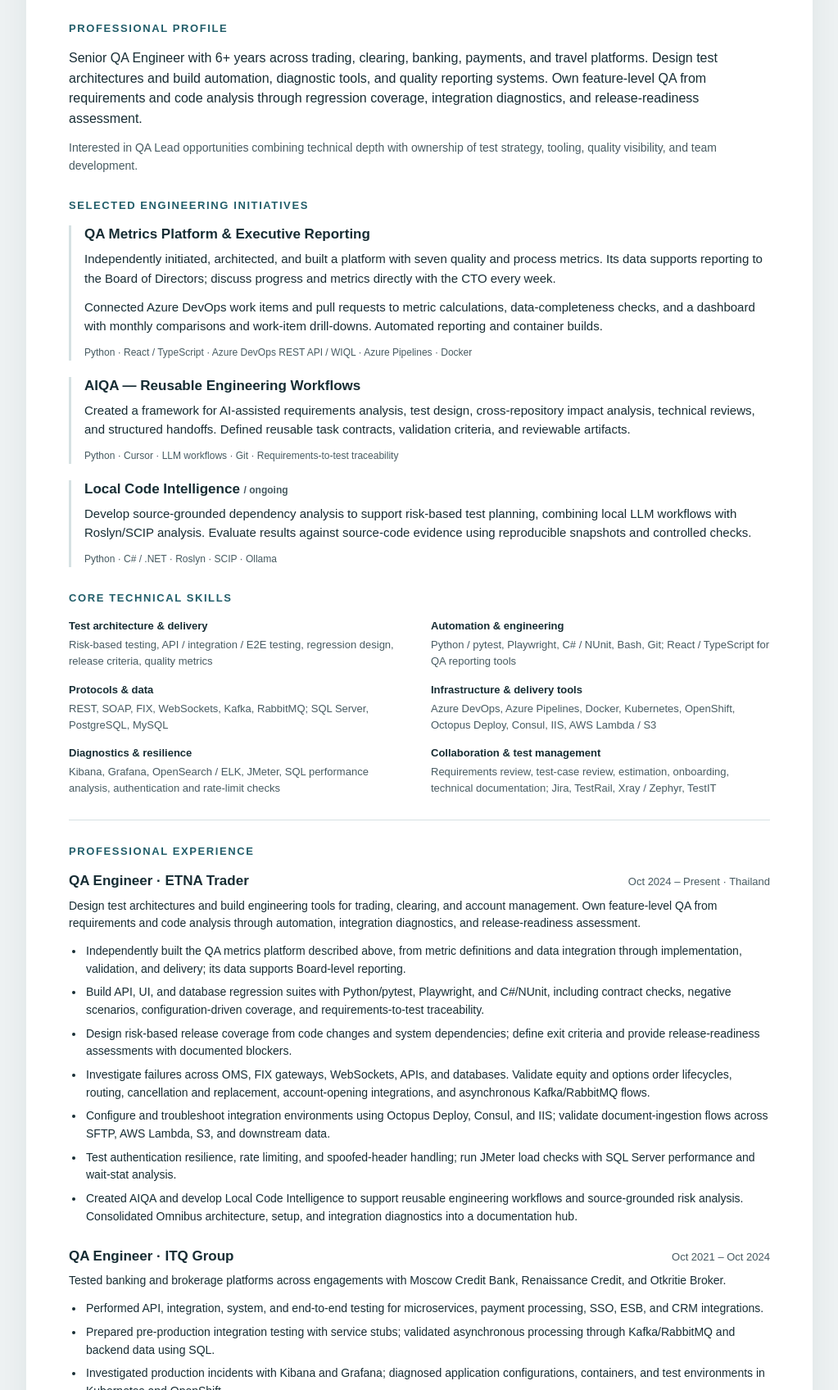
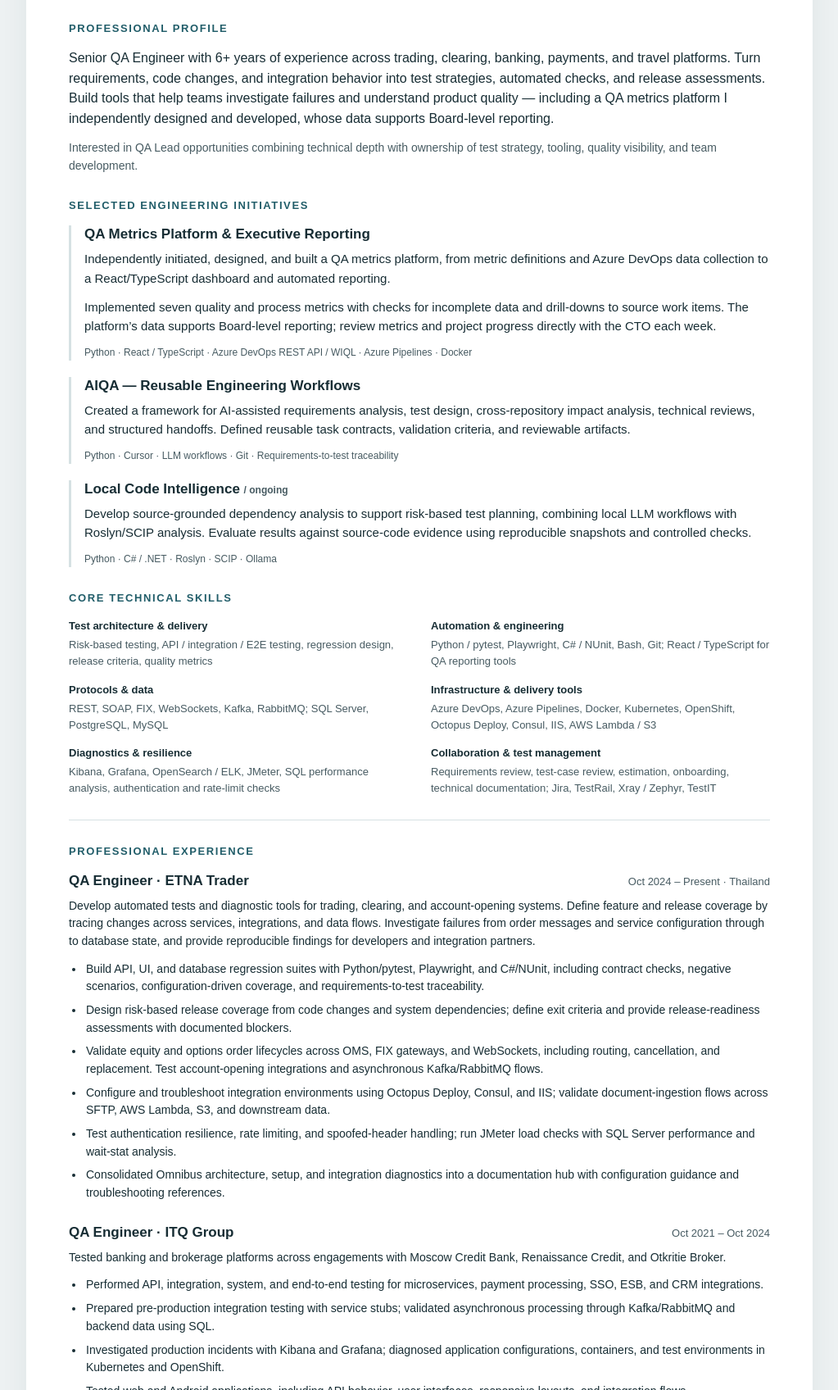
Before and after one commit to tombelial666/resume, a plain HTML site: page index.html in a window 1280 px wide. Shown: the part 335-2031 px from the top of the page at 82% size, without its empty margins (128-1151 px from the left). Drawn offline with Linux system fonts and the light colour scheme.

Commit message:
Clarify resume wording and remove repeated project descriptions

```diff
--- a/index.html
+++ b/index.html
@@ -69,10 +69,10 @@ h1 { font-size: 27pt; }
 .contact { flex-direction: row; margin-top: 12px; gap: 4px 14px; font-size: 9pt; }
 h2 { font-size: 10pt; margin-bottom: 10px; }
 h3 { font-size: 12pt; }
-section { margin-top: 16px; }
-.summary { font-size: 11pt; }
+section { margin-top: 12px; }
+.summary { font-size: 10.5pt; }
 .target, .job p, li { font-size: 10pt; }
-.project { margin-bottom: 14px; break-inside: avoid; }
+.project { margin-bottom: 10px; break-inside: avoid; }
 .stack { font-size: 8.5pt; }
 .skills { grid-template-columns: 1fr 1fr; gap: 10px 22px; }
 dt, dd { font-size: 9pt; }
@@ -104,15 +104,15 @@ a { text-decoration: none; color: inherit; }
 </header>
 <section aria-labelledby="profile-heading">
 <h2 id="profile-heading">Professional profile</h2>
-<p class="summary">Senior QA Engineer with 6+ years across trading, clearing, banking, payments, and travel platforms. Design test architectures and build automation, diagnostic tools, and quality reporting systems. Own feature-level QA from requirements and code analysis through regression coverage, integration diagnostics, and release-readiness assessment.</p>
+<p class="summary">Senior QA Engineer with 6+ years of experience across trading, clearing, banking, payments, and travel platforms. Turn requirements, code changes, and integration behavior into test strategies, automated checks, and release assessments. Build tools that help teams investigate failures and understand product quality — including a QA metrics platform I independently designed and developed, whose data supports Board-level reporting.</p>
 <p class="target">Interested in QA Lead opportunities combining technical depth with ownership of test strategy, tooling, quality visibility, and team development.</p>
 </section>
 <section aria-labelledby="projects-heading">
 <h2 id="projects-heading">Selected engineering initiatives</h2>
 <article class="project">
 <h3>QA Metrics Platform &amp; Executive Reporting</h3>
-<p>Independently initiated, architected, and built a platform with seven quality and process metrics. Its data supports reporting to the Board of Directors; discuss progress and metrics directly with the CTO every week.</p>
-<p>Connected Azure DevOps work items and pull requests to metric calculations, data-completeness checks, and a dashboard with monthly comparisons and work-item drill-downs. Automated reporting and container builds.</p>
+<p>Independently initiated, designed, and built a QA metrics platform, from metric definitions and Azure DevOps data collection to a React/TypeScript dashboard and automated reporting.</p>
+<p>Implemented seven quality and process metrics with checks for incomplete data and drill-downs to source work items. The platform’s data supports Board-level reporting; review metrics and project progress directly with the CTO each week.</p>
 <p class="stack">Python · React / TypeScript · Azure DevOps REST API / WIQL · Azure Pipelines · Docker</p>
 </article>
 <article class="project">
@@ -141,15 +141,14 @@ a { text-decoration: none; color: inherit; }
 <h2 id="experience-heading">Professional experience</h2>
 <article class="job">
 <div class="job-head"><h3>QA Engineer · ETNA Trader</h3><span class="dates">Oct 2024 – Present · Thailand</span></div>
-<p>Design test architectures and build engineering tools for trading, clearing, and account management. Own feature-level QA from requirements and code analysis through automation, integration diagnostics, and release-readiness assessment.</p>
+<p>Develop automated tests and diagnostic tools for trading, clearing, and account-opening systems. Define feature and release coverage by tracing changes across services, integrations, and data flows. Investigate failures from order messages and service configuration through to database state, and provide reproducible findings for developers and integration partners.</p>
 <ul>
-<li>Independently built the QA metrics platform described above, from metric definitions and data integration through implementation, validation, and delivery; its data supports Board-level reporting.</li>
 <li>Build API, UI, and database regression suites with Python/pytest, Playwright, and C#/NUnit, including contract checks, negative scenarios, configuration-driven coverage, and requirements-to-test traceability.</li>
 <li>Design risk-based release coverage from code changes and system dependencies; define exit criteria and provide release-readiness assessments with documented blockers.</li>
-<li>Investigate failures across OMS, FIX gateways, WebSockets, APIs, and databases. Validate equity and options order lifecycles, routing, cancellation and replacement, account-opening integrations, and asynchronous Kafka/RabbitMQ flows.</li>
+<li>Validate equity and options order lifecycles across OMS, FIX gateways, and WebSockets, including routing, cancellation, and replacement. Test account-opening integrations and asynchronous Kafka/RabbitMQ flows.</li>
 <li>Configure and troubleshoot integration environments using Octopus Deploy, Consul, and IIS; validate document-ingestion flows across SFTP, AWS Lambda, S3, and downstream data.</li>
 <li>Test authentication resilience, rate limiting, and spoofed-header handling; run JMeter load checks with SQL Server performance and wait-stat analysis.</li>
-<li>Created AIQA and develop Local Code Intelligence to support reusable engineering workflows and source-grounded risk analysis. Consolidated Omnibus architecture, setup, and integration diagnostics into a documentation hub.</li>
+<li>Consolidated Omnibus architecture, setup, and integration diagnostics into a documentation hub with configuration guidance and troubleshooting references.</li>
 </ul>
 </article>
 <article class="job">
```
